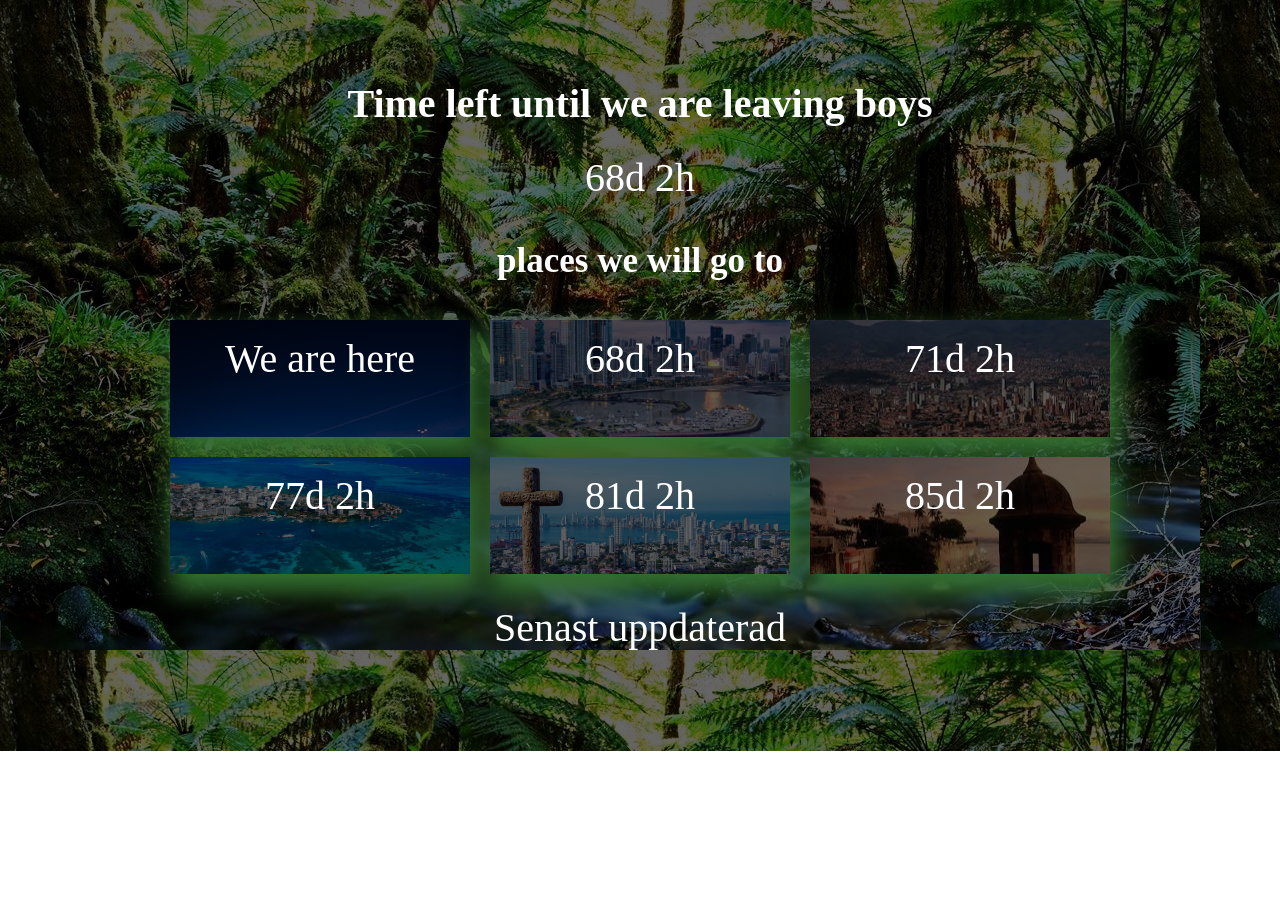
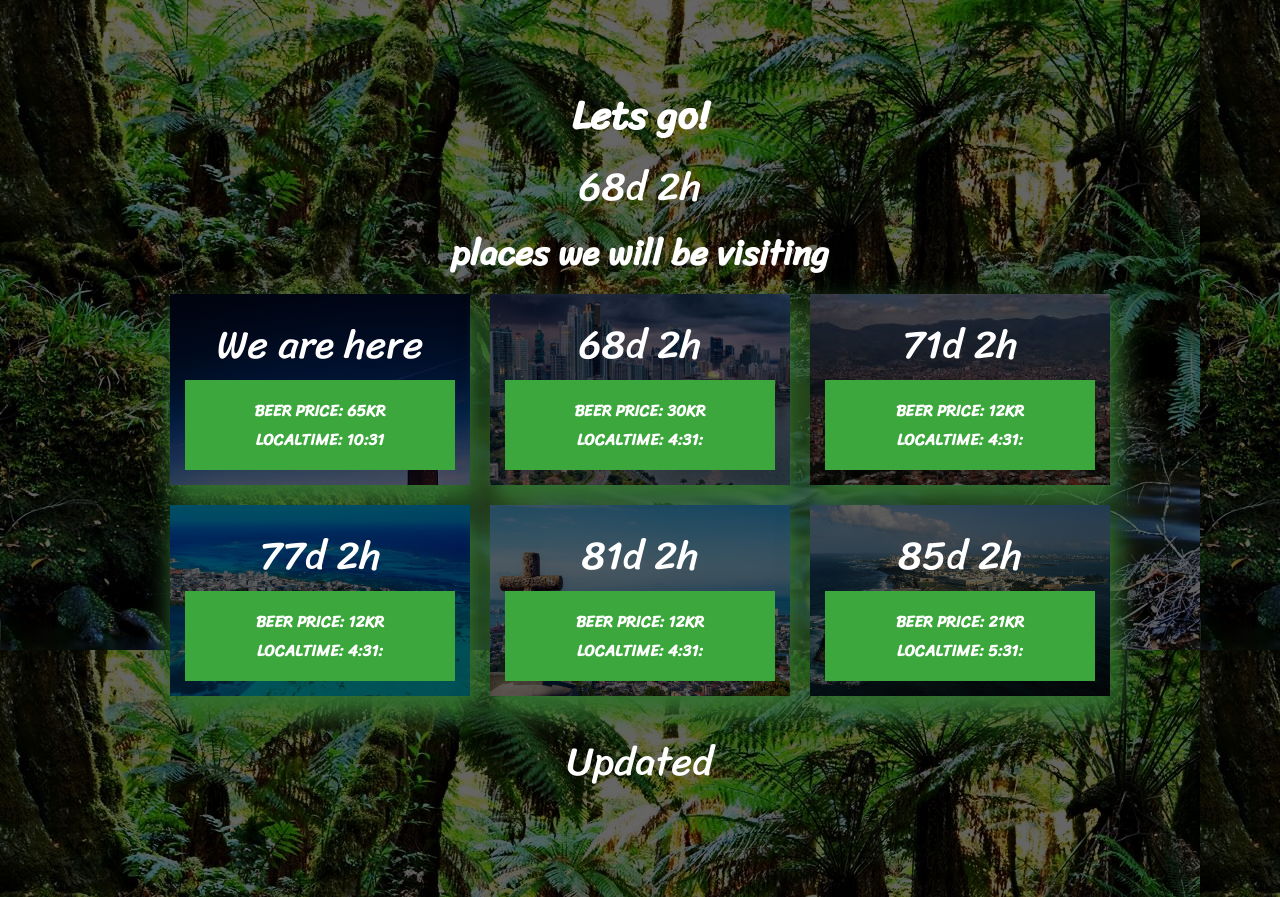
Before and after one commit to jacobfredriksson/ColombiaFun, a website: page index.html in a window 1280 px wide. Before the commit the page ends 800 px from the top, so only its background shows below. Drawn offline with Linux system fonts and the light colour scheme; no server answers.

Commit message:
added beer price and localtime

```diff
--- a/index.html
+++ b/index.html
@@ -11,48 +11,74 @@
       }
     </style>
     <link rel="stylesheet" type="text/css" href="styles.css" />
+    <link
+      href="https://fonts.googleapis.com/css?family=Sriracha&display=swap"
+      rel="stylesheet"
+    />
   </head>
   <body>
     <div class="wrapper">
-      <h1>Time left until we are leaving boys</h1>
+      <h1>Lets go!</h1>
       <p id="demo"></p>
 
-      <h2>places we will go to</h2>
+      <h2>places we will be visiting</h2>
       <div class="cities">
         <div class="weather-stats">
+          <p class="city-name" id="city1-name"></p>
           <p id="">We are here</p>
-          <p class="city-name" id="city1-name"></p>
           <p class="city-temp" id="city1-temp"></p>
+          <div class="smallbox">
+            <p>beer price: 65kr</p>
+            <p class="stockholm-localtime"></p>
+          </div>
         </div>
         <div class="weather-stats">
+          <p class="city-name" id="city2-name"></p>
           <p id="panama"></p>
-          <p class="city-name" id="city2-name"></p>
           <p class="city-temp" id="city2-temp"></p>
+          <div class="smallbox">
+            <p>beer price: 30kr</p>
+            <p class="other-destinations-localtime"></p>
+          </div>
         </div>
         <div class="weather-stats">
+          <p class="city-name" id="city3-name"></p>
           <p id="medellin"></p>
-          <p class="city-name" id="city3-name"></p>
           <p class="city-temp" id="city3-temp"></p>
+          <div class="smallbox">
+            <p>beer price: 12kr</p>
+            <p class="other-destinations-localtime"></p>
+          </div>
         </div>
         <div class="weather-stats">
+          <p class="city-name" id="city4-name"></p>
           <p id="sanandres"></p>
-          <p class="city-name" id="city4-name"></p>
           <p class="city-temp" id="city4-temp"></p>
+          <div class="smallbox">
+            <p>beer price: 12kr</p>
+            <p class="other-destinations-localtime"></p>
+          </div>
         </div>
         <div class="weather-stats">
+          <p class="city-name" id="city5-name"></p>
           <p id="cartagena"></p>
-          <p class="city-name" id="city5-name"></p>
           <p class="city-temp" id="city5-temp"></p>
+          <div class="smallbox">
+            <p>beer price: 12kr</p>
+            <p class="other-destinations-localtime"></p>
+          </div>
         </div>
         <div class="weather-stats">
+          <p class="city-name" id="city6-name"></p>
           <p id="puertorico"></p>
-          <p class="city-name" id="city6-name"></p>
           <p class="city-temp" id="city6-temp"></p>
+          <div class="smallbox">
+            <p>beer price: 21kr</p>
+            <p class="puertorico-localtime"></p>
+          </div>
         </div>
       </div>
-      <p class="updated">
-        Senast uppdaterad <time id="updated-time" datetime=""></time>
-      </p>
+      <p class="updated">Updated <time id="updated-time" datetime=""></time></p>
     </div>
 
     <script>
@@ -84,7 +110,6 @@
       }, 1000);
 
       function test(distance, id) {
-        console.log(distance, id);
         // Time calculations for days, hours, minutes and seconds
         var days = Math.floor(distance / (1000 * 60 * 60 * 24));
         var hours = Math.floor(
@@ -103,6 +128,41 @@
           document.getElementById(id).innerHTML = "We are here!";
         }
       }
+
+      var otherDestinations = new Date().toLocaleString("en-US", {
+        timeZone: "America/Panama"
+      });
+      otherDestinations = new Date(otherDestinations);
+
+      var puertoRico = new Date().toLocaleString("en-US", {
+        timeZone: "America/Puerto_Rico"
+      });
+      puertoRico = new Date(puertoRico);
+
+      var stockholmTime = new Date().toLocaleString("en-US", {
+        timeZone: "Europe/Stockholm"
+      });
+      stockholmTime = new Date(stockholmTime);
+
+      stockholmTime = stockholmTime.toLocaleTimeString().slice(0, 5);
+
+      var otherDestinationsTime = otherDestinations
+        .toLocaleTimeString()
+        .slice(0, 5);
+
+      var puertoRicoTime = puertoRico.toLocaleTimeString().slice(0, 5);
+
+      document.querySelectorAll(".puertorico-localtime").forEach(el => {
+        el.innerHTML = "Localtime: " + puertoRicoTime;
+      });
+
+      document.querySelectorAll(".other-destinations-localtime").forEach(el => {
+        el.innerHTML = "Localtime: " + otherDestinationsTime;
+      });
+
+      document.querySelectorAll(".stockholm-localtime").forEach(el => {
+        el.innerHTML = "Localtime: " + stockholmTime;
+      });
       //   if (tempDiff < 5) {
       //     if (tempDiff < 3) {
       //       answer.innerText = "Ja";
--- a/styles.css
+++ b/styles.css
@@ -2,6 +2,7 @@ body,
 html {
   padding: 0;
   margin: 0;
+  font-family: "Sriracha", cursive;
 }
 
 .wrapper {
@@ -32,20 +33,23 @@ html {
   -moz-box-shadow: 0px 0px 24px 0px rgba(51, 112, 48, 1);
   box-shadow: 5px 15px 24px 4px rgba(51, 112, 48, 1);
   z-index: 10;
-  width: 200px;
+  width: 250px;
 }
 p {
   color: #fff;
+  margin: 0;
 }
 
 h1 {
   color: #fff;
+  margin: 0;
 }
 
 h2 {
   font-size: 35px;
   text-align: center;
   color: #fff;
+  margin: 0;
 }
 
 .city-name {
@@ -99,7 +103,7 @@ h2 {
 }
 .weather-stats:nth-child(6) {
   background: linear-gradient(rgba(0, 0, 0, 0.6), rgba(0, 0, 0, 0.6)),
-    url(images/puertorico.jpeg);
+    url(images/puertorico.jpg);
   background-position: center center;
   background-size: cover;
 }
@@ -107,3 +111,21 @@ h2 {
 .updated {
   margin: 20px;
 }
+
+.smallbox {
+  display: flex;
+  justify-content: flex-start;
+  align-items: center;
+  flex-wrap: wrap;
+  padding: 1rem;
+  background-color: #3ca73c;
+}
+
+.smallbox p {
+  font-weight: 900;
+  text-transform: uppercase;
+  font-size: 1rem;
+  /* text-align: left; */
+  width: 100%;
+  margin: 0;
+}
```
Also changed, not shown: images/puertorico.jpeg (deleted), images/puertorico.jpg (added).
